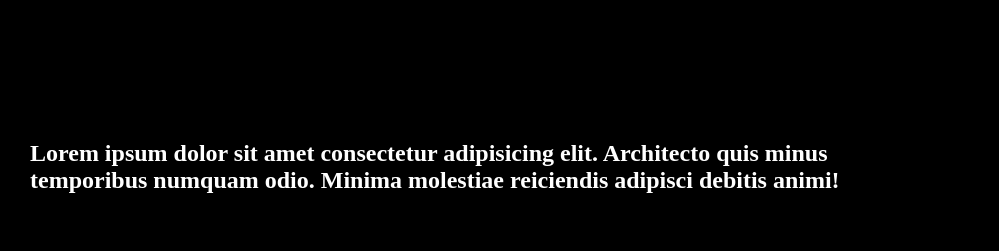
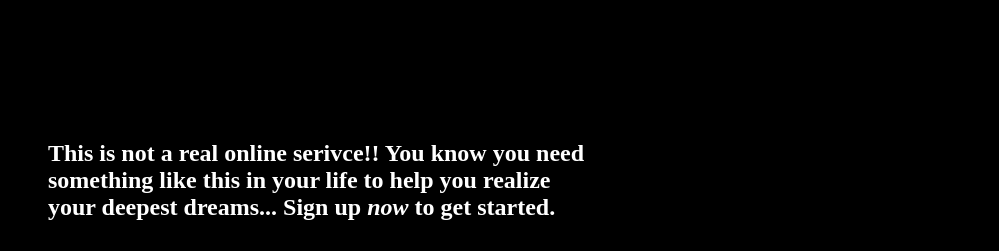
Before and after one commit to alexgeis/signup-form-demo, a plain HTML site: page index.html in a window 1280 px wide. Shown: the top 251 px of the page, 390-1389 px from the left, 999 px wide, since content can reach past the window. Drawn offline with Linux system fonts and the light colour scheme.

Commit message:
removed lorem ipsum, replaced with real text.

```diff
--- a/assets/cs/style.css
+++ b/assets/cs/style.css
@@ -70,7 +70,7 @@ img.bg {
     flex-direction: column;
     flex-wrap: wrap;
     gap: 20px;
-    padding: 120px 32px 32px;
+    padding: 120px 400px 50px 50px;
 }
 
 #nameSet,
--- a/index.html
+++ b/index.html
@@ -26,9 +26,9 @@
 			</aside>
 			<main class="main">
 				<h2>
-					Lorem ipsum dolor sit amet consectetur adipisicing elit. Architecto
-					quis minus temporibus numquam odio. Minima molestiae reiciendis
-					adipisci debitis animi!
+					This is not a real online serivce!! You know you need something like
+					this in your life to help you realize your deepest dreams... Sign up
+					<em>now</em> to get started.
 				</h2>
 				<h2>You <em>know</em> you want to.</h2>
 
```
